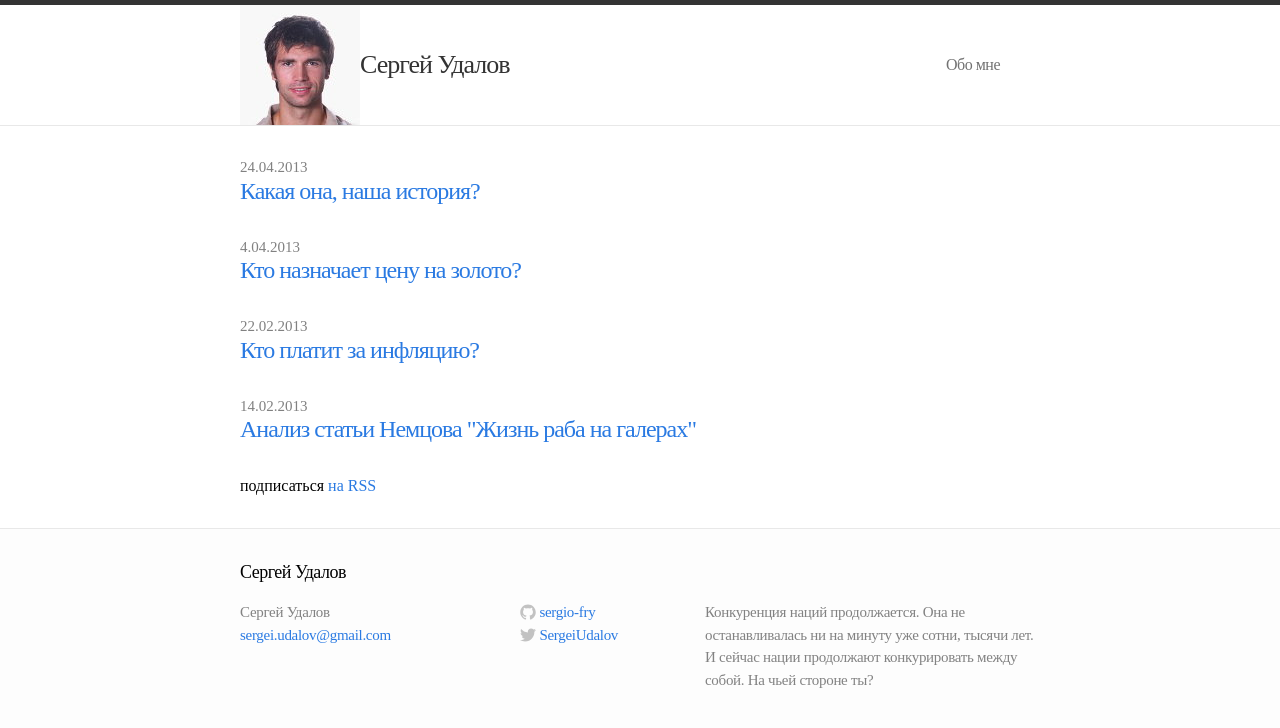
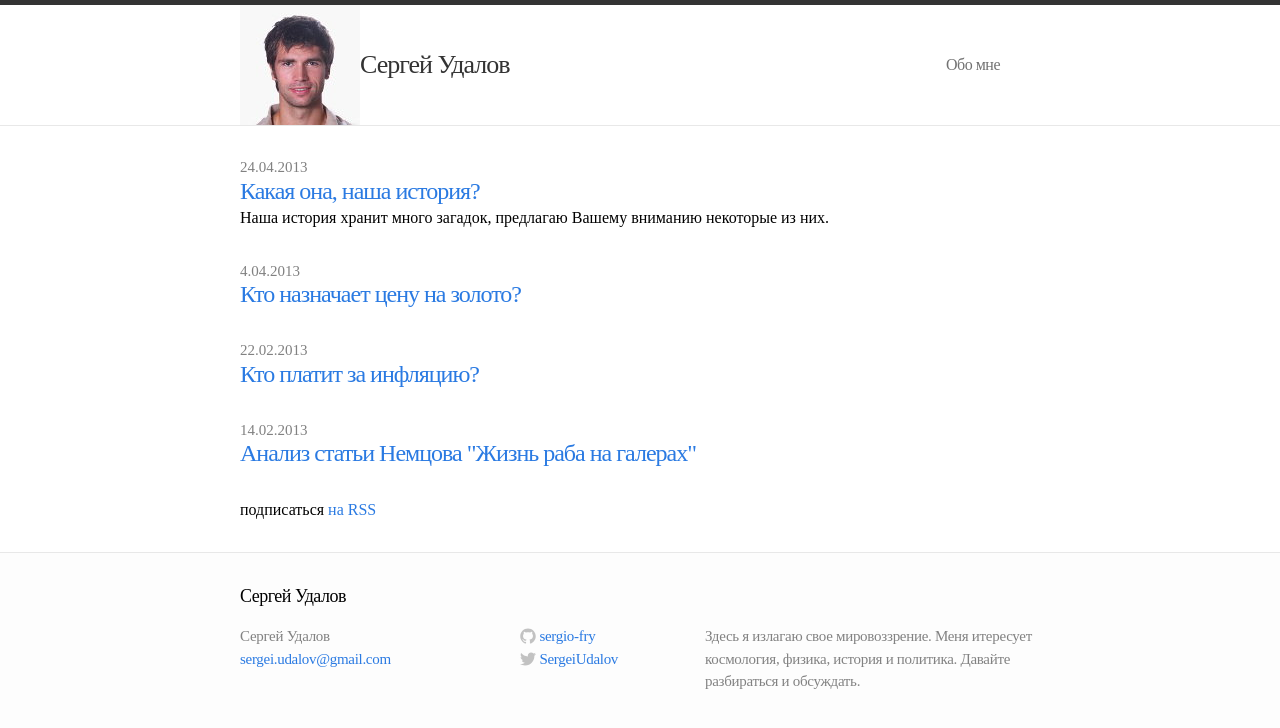
Before and after one commit to sergio-fry/blog, a Jekyll site: the page built from index.html, in a window 1280 px wide. Shown: the top 728 px of the page. Built offline with Jekyll 4.4.1, drawn with Linux system fonts in a browser that asks for light colours.

Commit message:
описания

```diff
--- a/_config.yml
+++ b/_config.yml
@@ -1,7 +1,7 @@
 # Site settings
 title: Сергей Удалов
 email: sergei.udalov@gmail.com
-description: "Конкуренция наций продолжается. Она не останавливалась ни на минуту уже сотни, тысячи лет. И сейчас нации продолжают конкурировать между собой. На чьей стороне ты?"
+description: Здесь я излагаю свое мировоззрение. Меня итересует космология, физика, история и политика. Давайте разбираться и обсуждать.
 baseurl: ""
 url: "http://www.sergei-udalov.ru"
 github: sergio-fry
--- a/_posts/2013-04-24-kakaya-ona-nasha-istoria.markdown
+++ b/_posts/2013-04-24-kakaya-ona-nasha-istoria.markdown
@@ -6,6 +6,7 @@ categories: histroy
 alias: /2013/04/kakaya-ona-nash-istoriya.html
 hypercommentsHref: "sergei-udalov.ru/2013/04/kakaya-ona-nash-istoriya.html"
 tags: история, мифы, образование, Россия, татаро-монгольское нашествие
+description: Наша история хранит много загадок, предлагаю Вашему вниманию некоторые из них.
 ---
 
 После прочтения книги "А был ли мальчик? Скептический анализ традиционной истории" от Льва Шилнька, мне захотелось написать о некоторых интересных, на мой взгляд, фактах из нашей истории.
--- a/index.html
+++ b/index.html
@@ -9,6 +9,7 @@ layout: default
       <li>
         <span class="post-date">{{ post.date | date: "%-d.%m.%Y" }}</span>
         <a class="post-link" href="{{ post.url | prepend: site.baseurl }}">{{ post.title }}</a>
+        <p>{{ post.description }}</p>
       </li>
     {% endfor %}
   </ul>
```
